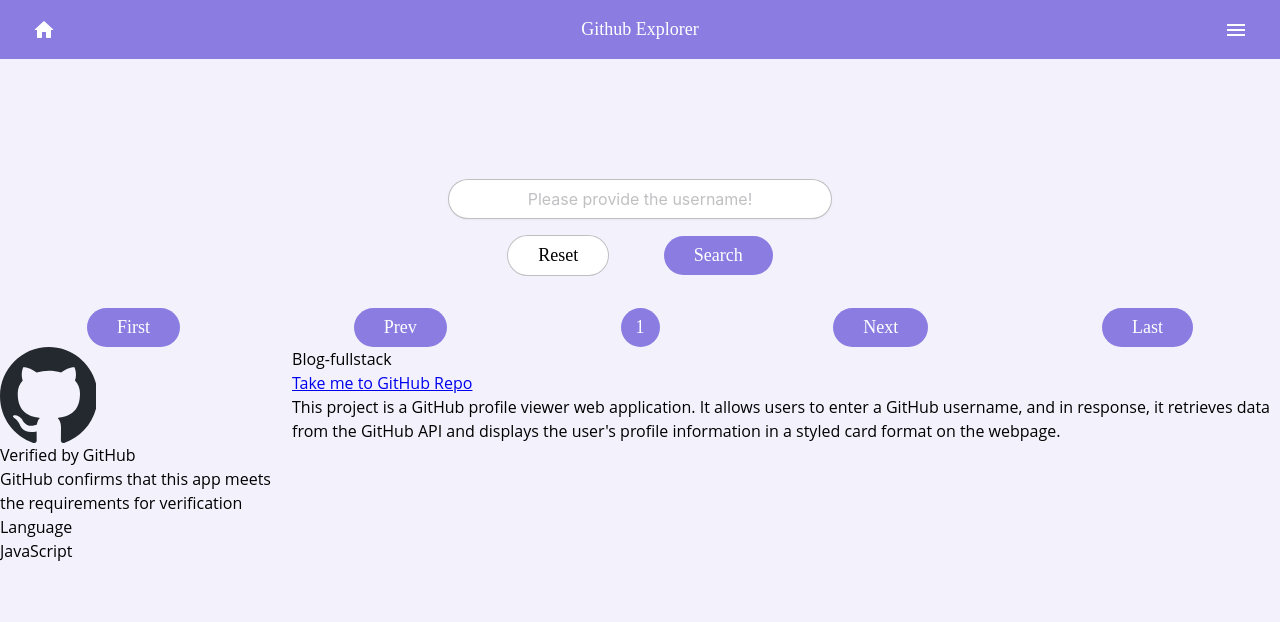
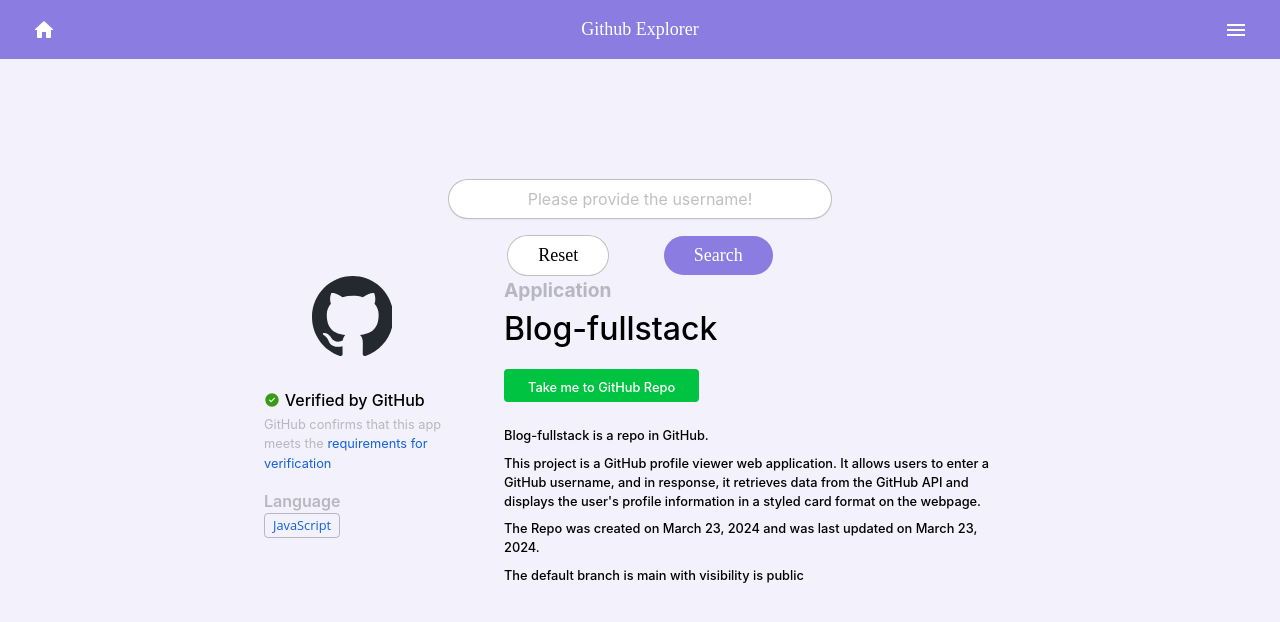
Before and after one commit to MaNaSDeo/Full-Stack-Autonomize-AI, a React (Vite) app in the folder frontend/: page / in a window 1280 px wide. Shown: the top 622 px of the page. Built offline with nearby package versions, Linux system fonts and the light colour scheme.

Commit message:
Repo detail page static

```diff
--- a/frontend/src/App.tsx
+++ b/frontend/src/App.tsx
@@ -9,7 +9,7 @@
     <div className={styles.app}>
       <Header />
       <InputPage />
-      <RepoContainerPage />
+      {/* <RepoContainerPage /> */}
       <RepoDetail />
     </div>
   );
--- a/frontend/src/Components/RepoContainerPage/index.tsx
+++ b/frontend/src/Components/RepoContainerPage/index.tsx
@@ -26,11 +26,13 @@
           <RepoCard repo={item} />
         ))}
       </div>
-      <Pagination
-        totalPage={totalPage}
-        currentPage={currentPage}
-        setCurrentPage={setCurrentPage}
-      />
+      {repos.length && (
+        <Pagination
+          totalPage={totalPage}
+          currentPage={currentPage}
+          setCurrentPage={setCurrentPage}
+        />
+      )}
     </div>
   );
 }
--- a/frontend/src/Components/RepoDetail/RepoDetail.module.scss
+++ b/frontend/src/Components/RepoDetail/RepoDetail.module.scss
@@ -2,7 +2,7 @@
   width: 100%;
   height: auto;
   display: flex;
-  justify-content: space-around;
+  justify-content: center;
   align-items: flex-start;
 }
 .leftSide {
@@ -10,10 +10,100 @@
   flex-direction: column;
   justify-content: flex-start;
   align-items: flex-start;
+  width: 15%;
 }
+.img {
+  // margin: 0 auto;
+  padding-left: 3rem;
+  img {
+    width: 5rem;
+    height: 5rem;
+  }
+}
+.leftHeading {
+  display: flex;
+  justify-content: flex-start;
+  align-items: center;
+  margin: 2rem 0 0.2rem 0;
+  img {
+    width: 1rem;
+    height: 1rem;
+  }
+  p {
+    padding-left: 0.3rem;
+    font-family: Inter;
+    font-size: 1rem;
+    font-weight: 500;
+  }
+}
+.leftPText {
+  font-family: Inter;
+  font-size: 0.8rem;
+  font-weight: normal;
+  color: var(--main-gray-color);
+  span {
+    color: rgb(18, 97, 221);
+  }
+}
+.languageHeading {
+  font-family: Inter;
+  font-size: 1rem;
+  font-weight: 600;
+  color: var(--main-gray-color);
+  margin-top: 1rem;
+}
+.languageText {
+  color: rgb(18, 97, 221);
+  padding: 2px 8px;
+  border: 1px solid var(--main-gray-color);
+  border-radius: 4px;
+  cursor: pointer;
+  font-size: 0.8rem;
+}
+.languageText:hover {
+  border: none;
+  background-color: rgb(240, 245, 255);
+}
+
 .rightSide {
+  margin-left: 3rem;
   display: flex;
   flex-direction: column;
   justify-content: flex-start;
   align-items: flex-start;
+  width: 40%;
 }
+.application {
+  font-family: Inter;
+  font-size: 1.2rem;
+  font-weight: bold;
+  color: var(--main-gray-color);
+}
+.rightHeading {
+  font-family: Inter;
+  font-size: 2rem;
+  font-weight: 500;
+}
+.aTag {
+  margin: 1rem 0;
+  background-color: rgb(0, 195, 65);
+  border: none;
+  border-radius: 4px;
+  padding: 0.3rem 1.5rem;
+  cursor: pointer;
+  a {
+    color: var(--main-white-color);
+    text-decoration: none;
+    font-family: Inter;
+    font-size: 0.8rem;
+    font-weight: 500;
+  }
+}
+.description {
+  font-family: Inter;
+  font-size: 0.8rem;
+  font-weight: 500;
+  p {
+    margin: 0.5rem 0;
+  }
+}
--- a/frontend/src/Components/RepoDetail/index.tsx
+++ b/frontend/src/Components/RepoDetail/index.tsx
@@ -14,6 +14,20 @@
     id: 102231033,
     name: "Blog-fullstack",
   };
+  const created_at = new Date(testData.created_at);
+  const formattedCreated_at = created_at.toLocaleDateString("en-US", {
+    year: "numeric",
+    month: "long",
+    day: "numeric",
+  });
+
+  const updated_at = new Date(testData.created_at);
+  const formattedUpdated_at = updated_at.toLocaleDateString("en-US", {
+    year: "numeric",
+    month: "long",
+    day: "numeric",
+  });
+
   return (
     <div className={styles.main}>
       <div className={styles.leftSide}>
@@ -21,7 +35,10 @@
           <img src="/github-mark.svg" alt="git repo logo" />
         </div>
         <div className={styles.leftText}>
-          <p className={styles.leftHeading}>Verified by GitHub</p>
+          <div className={styles.leftHeading}>
+            <img src="/check-circle.svg" alt="Check icon" />
+            <p> Verified by GitHub</p>
+          </div>
           <p className={styles.leftPText}>
             GitHub confirms that this app meets the{" "}
             <span className={styles.leftSpanText}>
@@ -29,12 +46,13 @@
             </span>
           </p>
         </div>
-        <div className={styles.language}>
+        <div>
           <p className={styles.languageHeading}>Language</p>
           <p className={styles.languageText}>{testData.language}</p>
         </div>
       </div>
       <div className={styles.rightSide}>
+        <div className={styles.application}>Application</div>
         <div className={styles.rightHeading}>{testData.name}</div>
         <div className={styles.aTag}>
           <a href={testData.html_url} target="_blank">
@@ -42,7 +60,18 @@
           </a>
         </div>
         <div className={styles.description}>
+          <p>
+            <span>{testData.name}</span> is a repo in GitHub.
+          </p>
           <p>{testData.description || "No description available!"}</p>
+          <p>
+            The Repo was created on {formattedCreated_at} and was last updated
+            on {formattedUpdated_at}.
+          </p>
+          <p>
+            The default branch is {testData.default_branch} with visibility is{" "}
+            {testData.visibility}
+          </p>
         </div>
       </div>
     </div>
```
Also changed, not shown: frontend/public/check-circle.svg (added).
